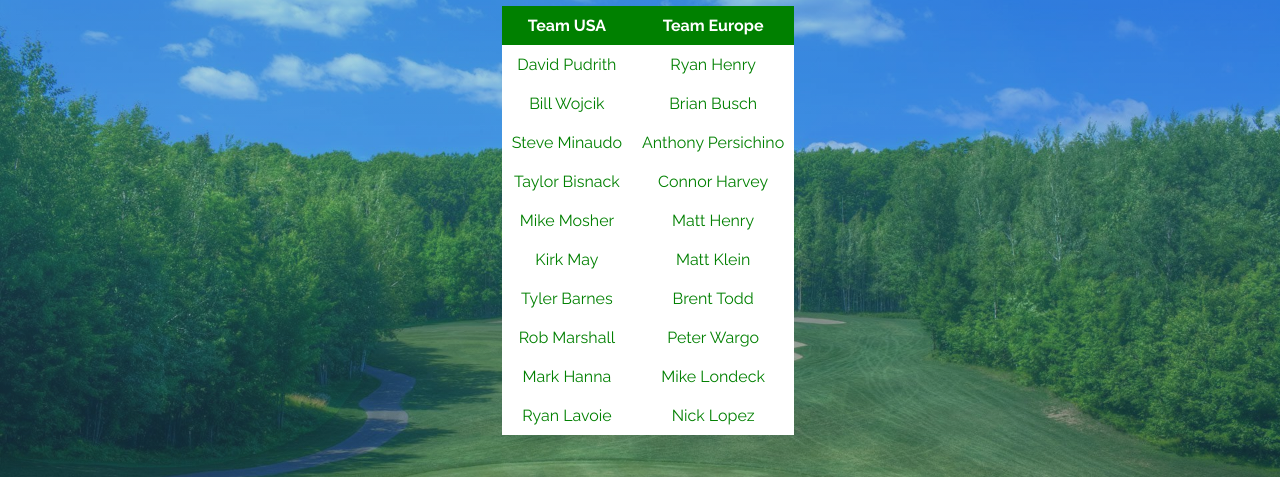
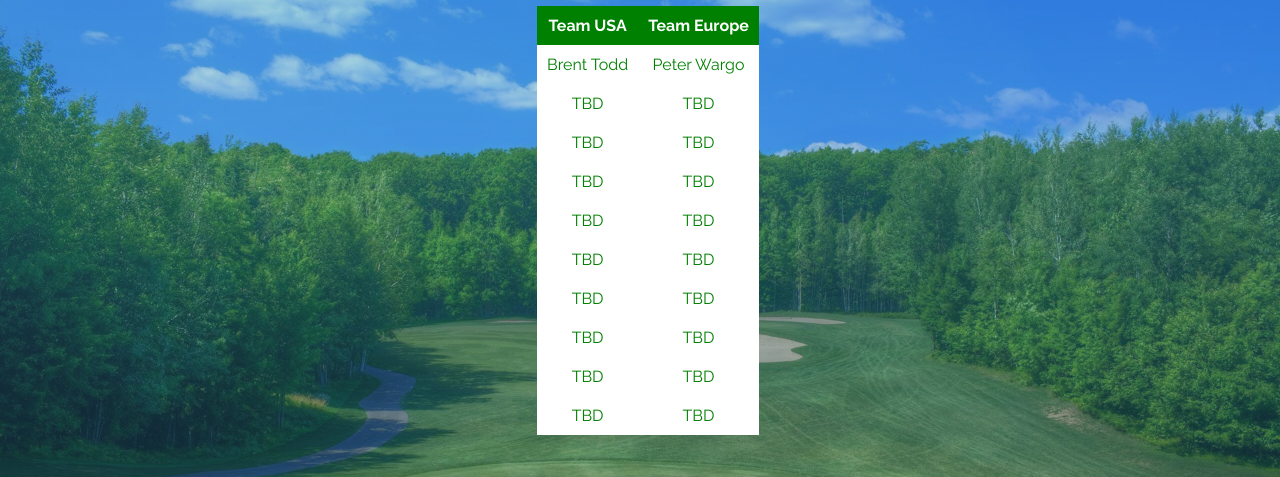
Before and after one commit to apbh133/rydercup2024, a plain HTML site: page index.html in a window 1280 px wide. Shown: the part 130-607 px from the top of the page. Drawn offline with Linux system fonts and the light colour scheme.

Commit message:
Add files via upload

```diff
--- a/index.html
+++ b/index.html
@@ -27,7 +27,7 @@
       </div>
 
 
-      <h1 style="text-align: center;">Welcome to the 2023 Ryder Cup</h1>
+      <h1 style="text-align: center;">Welcome to the 2024 Ryder Cup</h1>
 
       <!--Homepage Teams Table-->
       <table class="teams">
@@ -36,44 +36,44 @@
               <th>Team Europe</th>
           </tr>
           <tr>
-            <td>David Pudrith</td>
-            <td>Ryan Henry</td>
-        </tr>
-        <tr>
-            <td>Bill Wojcik</td>
-            <td>Brian Busch</td>
-        </tr>
-        <tr>
-            <td>Steve Minaudo</td>
-            <td>Anthony Persichino</td>
-        </tr>
-        <tr>
-            <td>Taylor Bisnack</td>
-            <td>Connor Harvey</td>
-        </tr>
-        <tr>
-            <td>Mike Mosher</td>
-            <td>Matt Henry</td>
-        </tr>
-        <tr>
-            <td>Kirk May</td>
-            <td>Matt Klein</td>
-        </tr>
-        <tr>
-            <td>Tyler Barnes</td>
             <td>Brent Todd</td>
-        </tr>
-        <tr>
-            <td>Rob Marshall</td>
             <td>Peter Wargo</td>
         </tr>
         <tr>
-            <td>Mark Hanna</td>
-            <td>Mike Londeck</td>
+            <td>TBD</td>
+            <td>TBD</td>
         </tr>
         <tr>
-            <td>Ryan Lavoie</td>
-            <td>Nick Lopez</td>
+            <td>TBD</td>
+            <td>TBD</td>
+        </tr>
+        <tr>
+            <td>TBD</td>
+            <td>TBD</td>
+        </tr>
+        <tr>
+            <td>TBD</td>
+            <td>TBD</td>
+        </tr>
+        <tr>
+            <td>TBD</td>
+            <td>TBD</td>
+        </tr>
+        <tr>
+            <td>TBD</td>
+            <td>TBD</td>
+        </tr>
+        <tr>
+            <td>TBD</td>
+            <td>TBD</td>
+        </tr>
+        <tr>
+            <td>TBD</td>
+            <td>TBD</td>
+        </tr>
+        <tr>
+            <td>TBD</td>
+            <td>TBD</td>
         </tr>
 
 
@@ -89,7 +89,7 @@
 
 <script>
 // Set the date we're counting down to
-var countDownDate = new Date("Jun 08, 2023 8:00:00").getTime();
+var countDownDate = new Date("Jun 27, 2024 8:00:00").getTime();
 
 // Update the count down every 1 second
 var x = setInterval(function() {
```
